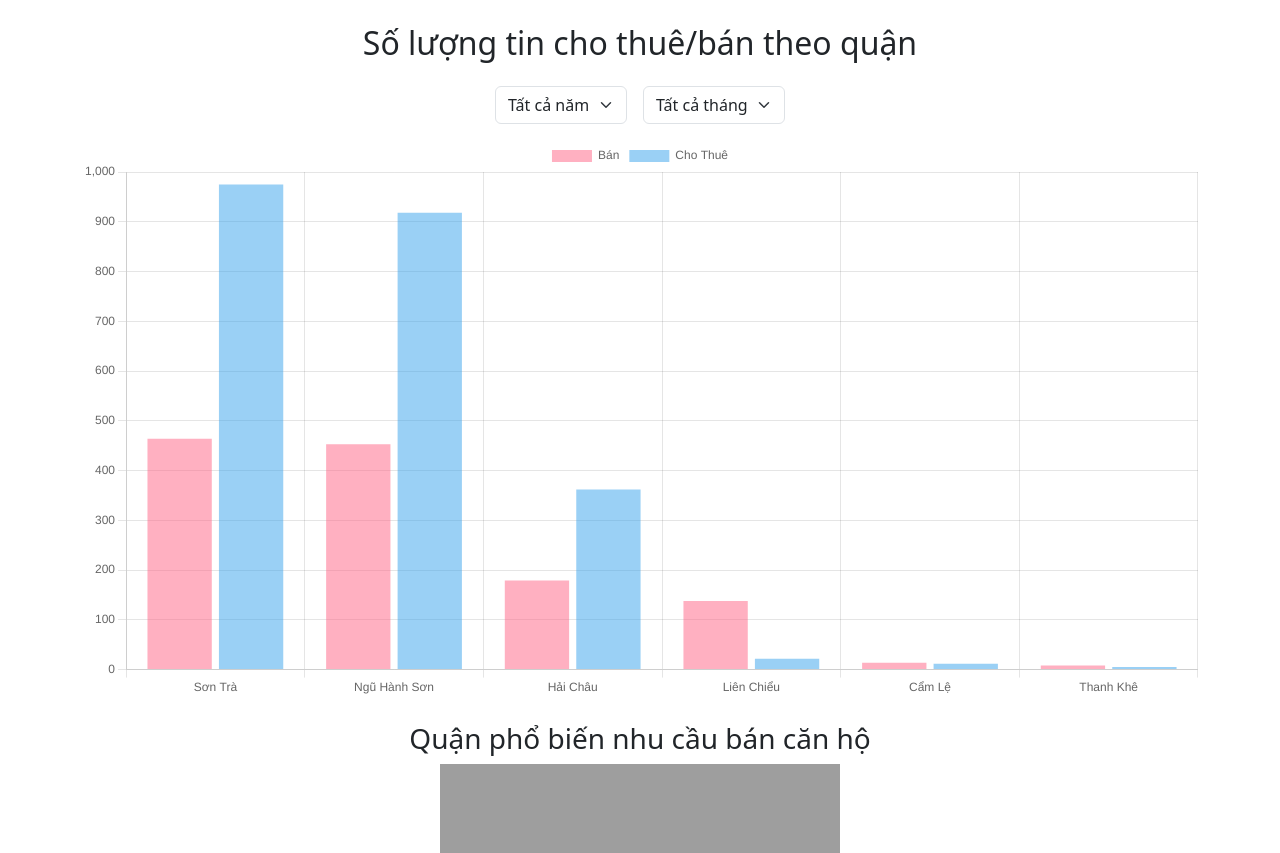
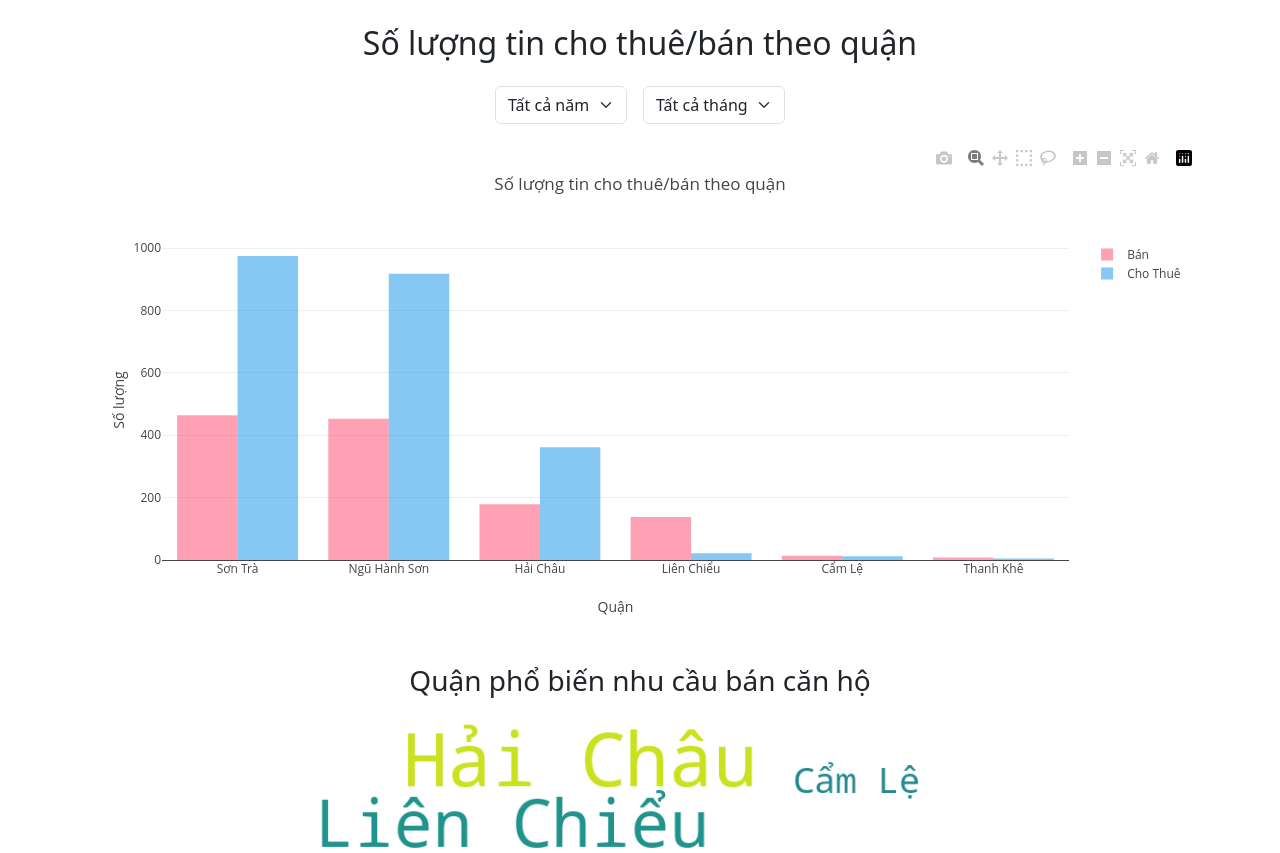
Before and after one commit to khiemnxde150230/dam501_finalproject, a Flask app: page /apartment-demand in a window 1280 px wide. Shown: the part 56-909 px from the top of the page. Run offline with Flask 3, Linux system fonts and the light colour scheme; data comes from the database, SQL or seed files in the repository; some libraries are stand-ins or nearby versions; grey boxes are pictures that could not be loaded.

Commit message:
using plotly chart

```diff
--- a/static/js/apartmentDemandChart.js
+++ b/static/js/apartmentDemandChart.js
@@ -26,31 +26,44 @@ async function fetchData() {
     const valuesSale = data.sale.map(item => item.count);
     const valuesRent = data.rent.map(item => item.count);
 
-    const ctx = document.getElementById('apartmentDemandChart').getContext('2d');
+    const traceSale = {
+        x: labels,
+        y: valuesSale,
+        type: 'bar',
+        name: 'Bán',
+        marker: {
+            color: 'rgba(255, 99, 132, 0.6)'
+        }
+    };
+
+    const traceRent = {
+        x: labels,
+        y: valuesRent,
+        type: 'bar',
+        name: 'Cho Thuê',
+        marker: {
+            color: 'rgba(54, 162, 235, 0.6)'
+        }
+    };
+
+    const dataPlotly = [traceSale, traceRent];
+
+    const layout = {
+        title: 'Số lượng tin cho thuê/bán theo quận',
+        barmode: 'group',
+        xaxis: {
+            title: 'Quận'
+        },
+        yaxis: {
+            title: 'Số lượng'
+        }
+    };
 
     if (chart) {
-        chart.destroy();
+        Plotly.react('apartmentDemandChart', dataPlotly, layout);
+    } else {
+        chart = Plotly.newPlot('apartmentDemandChart', dataPlotly, layout);
     }
-
-    chart = new Chart(ctx, {
-        type: 'bar',
-        data: {
-            labels: labels,
-            datasets: [
-                {
-                    label: 'Bán',
-                    data: valuesSale,
-                    backgroundColor: 'rgba(255, 99, 132, 0.5)',
-                },
-                {
-                    label: 'Cho Thuê',
-                    data: valuesRent,
-                    backgroundColor: 'rgba(54, 162, 235, 0.5)',
-                }
-            ]
-        },
-        options: { responsive: true }
-    });
 }
 
 document.getElementById("yearSelect").addEventListener("change", fetchData);
--- a/templates/apartment_demand.html
+++ b/templates/apartment_demand.html
@@ -30,16 +30,17 @@
                 <option value="12">Tháng 12</option>
             </select>
         </div>
-        <div class="text-center">
-            <canvas id="apartmentDemandChart"></canvas>
+        <div class="d-flex justify-content-center align-items-center">
+            <!-- <canvas id="apartmentDemandChart"></canvas> -->
+            <div id="apartmentDemandChart" style="width: 100%; height: 500px;"></div>
         </div>
         <div class="text-center my-4">
             <h3>Quận phổ biến nhu cầu bán căn hộ</h3>
-            <img id="wordCloudSale" src="/api/apartment_demand_wordcloud?is_selling=1" alt="Nhu cầu Bán" class="img-fluid">
+            <img id="wordCloudSale" src="static\images\apartment_demand_wordcloud_selling.png" alt="Nhu cầu Bán" class="img-fluid">
         </div>
         <div class="text-center my-4">
             <h3>Quận phổ biến với nhu cầu cho thuê căn hộ</h3>
-            <img id="wordCloudRent" src="/api/apartment_demand_wordcloud?is_selling=0" alt="Nhu cầu Cho Thuê" class="img-fluid">
+            <img id="wordCloudRent" src="static\images\apartment_demand_wordcloud_renting.png" alt="Nhu cầu Cho Thuê" class="img-fluid">
         </div>
     </div>
     <script src="../static/js/apartmentDemandChart.js" ></script>
--- a/templates/base.html
+++ b/templates/base.html
@@ -5,6 +5,7 @@
     <meta name="viewport" content="width=device-width, initial-scale=1.0">
     <title>{% block title %}Phân tích bất động sản{% endblock %}</title>
     <script src="https://cdn.jsdelivr.net/npm/chart.js"></script>
+    <script src="https://cdn.plot.ly/plotly-latest.min.js"></script>
     <link rel="stylesheet" href="https://cdn.jsdelivr.net/npm/bootstrap@5.3.0/dist/css/bootstrap.min.css">
     <link rel="stylesheet" href="../static/css/styles.css">
 </head>
```
Also changed, not shown: static/images/apartment_demand_wordcloud_renting.png (added), static/images/apartment_demand_wordcloud_selling.png (added).
